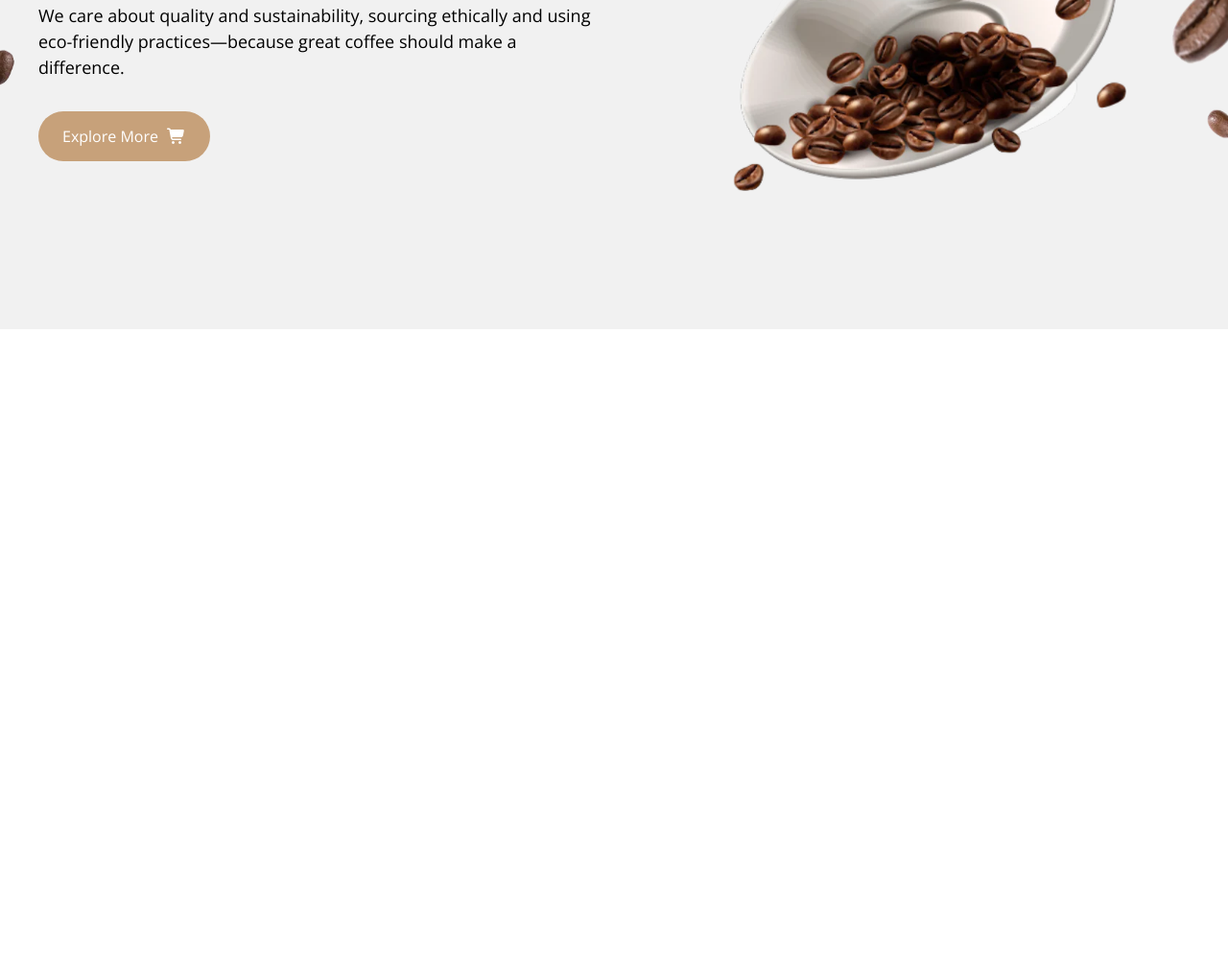
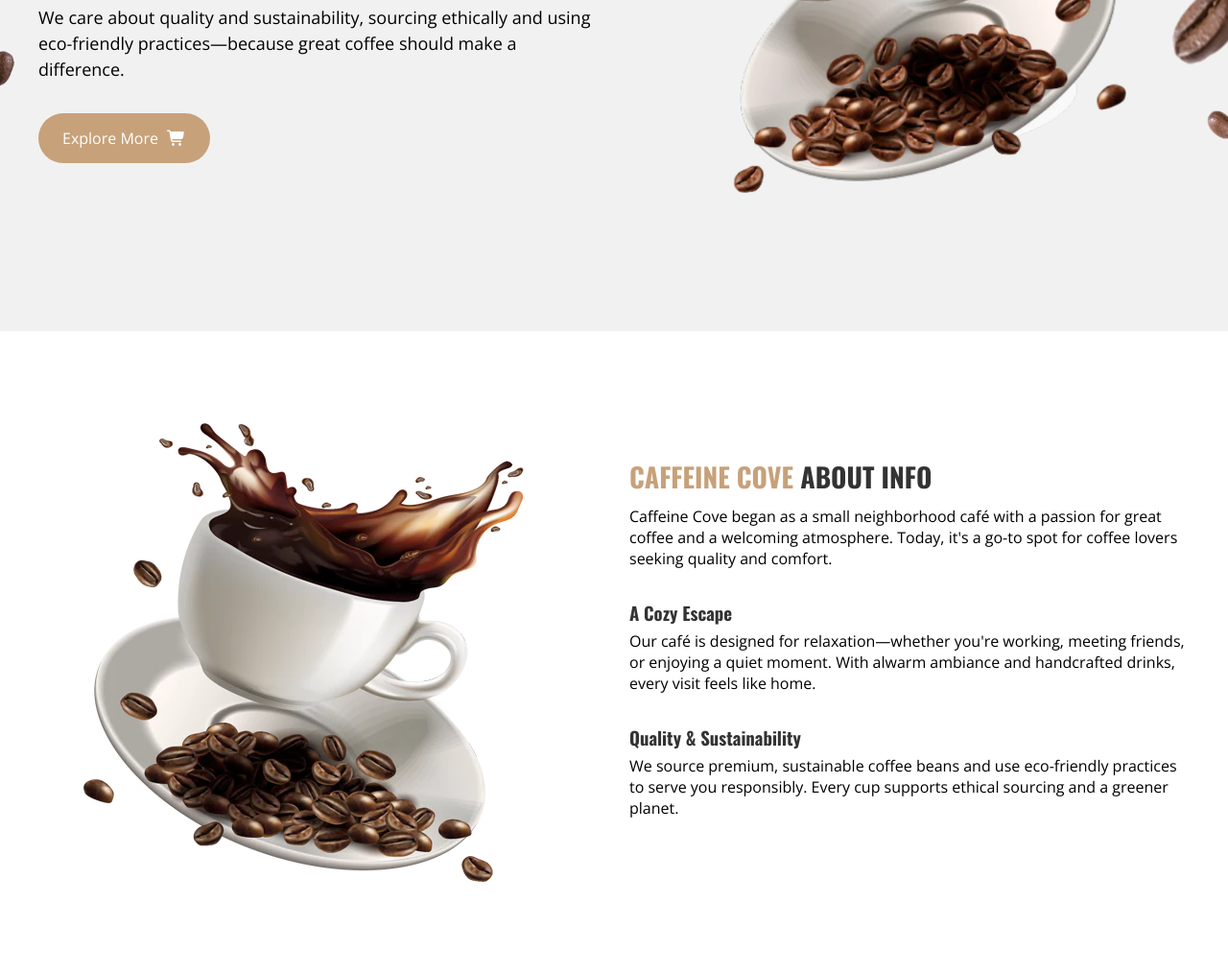
Before and after one commit to Nabil-Hany22/caffeine-cove, a plain HTML site: page index.html in a window 1280 px wide. Shown: the part 490-1505 px from the top of the page at 96% size. Before the commit the page ends 833 px from the top, so only its background shows below. Drawn offline with nearby package versions, Linux system fonts and the light colour scheme.

Commit message:
create about section

```diff
--- a/index.html
+++ b/index.html
@@ -48,6 +48,37 @@
             </div>
         </section>
         <!-- Home section End -->
+
+        <!-- About section Start -->
+        <section id="about">
+            <div class="container">
+                <div class="row">
+                    <img src="./images/about-img.png" alt="about section image coffe cup">
+                    <div class="about-content">
+                        <h2><span class="text-primary">CAFFEINE COVE</span> ABOUT INFO</h2>
+                        <p>Caffeine Cove began as a small neighborhood café with a passion for great
+                            coffee and a welcoming atmosphere. Today, it's a go-to spot for coffee lovers
+                            seeking quality and comfort.</p>
+
+                            <div class="item">
+                                <h3>A Cozy Escape</h3>
+                                <p>Our café is designed for relaxation—whether you're working, meeting friends,
+                                    or enjoying a quiet moment. With alwarm ambiance and handcrafted drinks,
+                                    every visit feels like home.</p>
+                            </div>
+
+                            <div class="item">
+                                <h3>Quality &amp; Sustainability</h3>
+                                <p>We source premium, sustainable coffee beans and use eco-friendly practices
+                                    to serve you responsibly. Every cup supports ethical sourcing and a greener
+                                    planet.</p>
+                            </div>
+                    </div>
+                </div>
+            </div>
+        </section>
+        <!-- About section End -->
+
     </main>
     <!-- Main End -->
 
--- a/style.css
+++ b/style.css
@@ -45,6 +45,10 @@ a{
     margin: auto;
 }
 
+.text-primary{
+    color: var(--color-light-brown);
+}
+
 /* Header start */
 #header{
     position: fixed;
@@ -88,7 +92,7 @@ a{
     background: url(./images/home-bg.png) center no-repeat ;
     background-size: 100%;
     background-color: var(--bg-color);
-    padding-top: 33px;
+    padding-top: 35px;
 }
 
 #home .home-content{
@@ -138,3 +142,30 @@ a{
     margin-left: 5px;
 }
 /* Home End */
+
+/* About Start */
+#about{
+    padding: 6rem 0;
+}
+
+#about .row{
+    display: grid;
+    grid-template-columns: repeat(2,1fr);
+    align-items: center;
+    gap: 2rem;
+}
+
+#about .row .about-content h2{
+    text-transform: uppercase;
+    font-size: 28px;
+    margin-bottom: 10px;
+}
+
+#about .row .about-content .item{
+    margin: 2rem 0;
+}
+
+#about .row .about-content .item h3{
+    margin-bottom: 5px;
+}
+/* About End */
```
